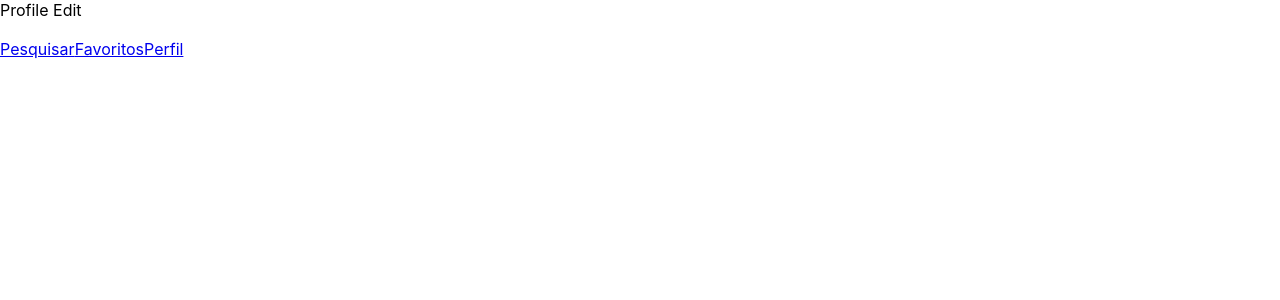
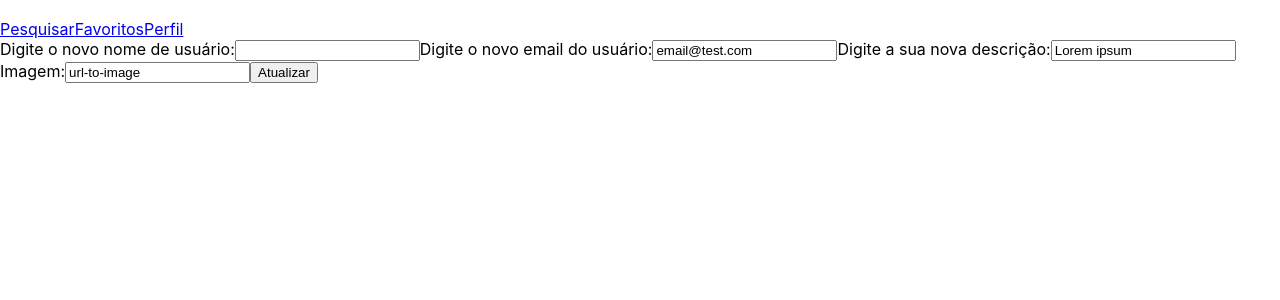
Before and after one commit to gustavo-pd/project-trybetunes, a React (Create React App) app: page /profile/edit in a window 1280 px wide. Shown: the top 300 px of the page. Built offline with nearby package versions, Linux system fonts and the light colour scheme.

Commit message:
Ediçao de perfil

```diff
--- a/src/pages/Profile.jsx
+++ b/src/pages/Profile.jsx
@@ -40,6 +40,7 @@ export default class Profile extends React.Component {
         <Header />
         {loading && <Loading />}
         <section>
+          <div>
             <img data-testid="profile-image" src={ image } alt={ name } />
             <Link to="/profile/edit">Editar perfil</Link>
             <p><strong>Nome do usuário:</strong></p>
@@ -48,6 +49,7 @@ export default class Profile extends React.Component {
             <p>{ email }</p>
             <p><strong>Descrição:</strong></p>
             <p>{ description }</p>
+          </div>
         </section>
       </div>
     );
--- a/src/pages/ProfileEdit.jsx
+++ b/src/pages/ProfileEdit.jsx
@@ -1,12 +1,112 @@
 import React from 'react';
+import { Redirect } from 'react-router-dom';
 import Header from '../components/Header';
+import Loading from './Loading';
+import { getUser, updateUser } from '../services/userAPI';
 
 export default class ProfileEdit extends React.Component {
+  constructor() {
+    super();
+
+    this.state = {
+      loading: false,
+      name: '',
+      email: 'email@test.com',
+      image: 'url-to-image',
+      description: 'Lorem ipsum',
+      redirect: false,
+    };
+  }
+
+  componentDidMount() {
+    this.renderUser();
+  }
+
+  renderUser = async () => {
+    const user = await getUser();
+    this.setState({
+      name: user.name,
+      loading: true,
+    });
+  }
+
+  handlerButton = async () => {
+    this.setState({
+      loading: false,
+    });
+    const { name, email, image, description } = this.state;
+    const userProfile = { name, email, image, description };
+    await updateUser(userProfile);
+    this.setState({
+      redirect: true,
+    });
+  }
+
+  handlerInput = ({ target: { name, value } }) => {
+    this.setState({
+      [name]: value,
+    });
+  }
+
   render() {
+    const { loading, name, email, image, description, redirect } = this.state;
+    const showButton = image.length > 1 && description !== '' && name !== ''
+    && email !== '' && email.split('').includes('@');
     return (
       <div data-testid="page-profile-edit">
-        Profile Edit
         <Header />
+        {!loading && <Loading />}
+        <form>
+          <label htmlFor="name">
+            Digite o novo nome de usuário:
+            <input
+              value={ name }
+              onChange={ this.handlerInput }
+              type="text"
+              name="name"
+              data-testid="edit-input-name"
+            />
+          </label>
+          <label htmlFor="email">
+            Digite o novo email do usuário:
+            <input
+              value={ email }
+              onChange={ this.handlerInput }
+              type="text"
+              name="email"
+              data-testid="edit-input-email"
+            />
+          </label>
+          <label htmlFor="description">
+            Digite a sua nova descrição:
+            <input
+              value={ description }
+              onChange={ this.handlerInput }
+              type="text"
+              name="description"
+              data-testid="edit-input-description"
+            />
+          </label>
+          <label htmlFor="image">
+            Imagem:
+            <input
+              value={ image }
+              onChange={ this.handlerInput }
+              type="text"
+              name="image"
+              data-testid="edit-input-image"
+            />
+          </label>
+          <button
+            disabled={ !showButton }
+            data-testid="edit-button-save"
+            type="button"
+            onClick={ this.handlerButton }
+          >
+            Atualizar
+          </button>
+        </form>
+        {redirect && <Redirect to="/profile" />}
       </div>
     );
   }
```
Lines whose indentation alone changed are shown as unchanged.
